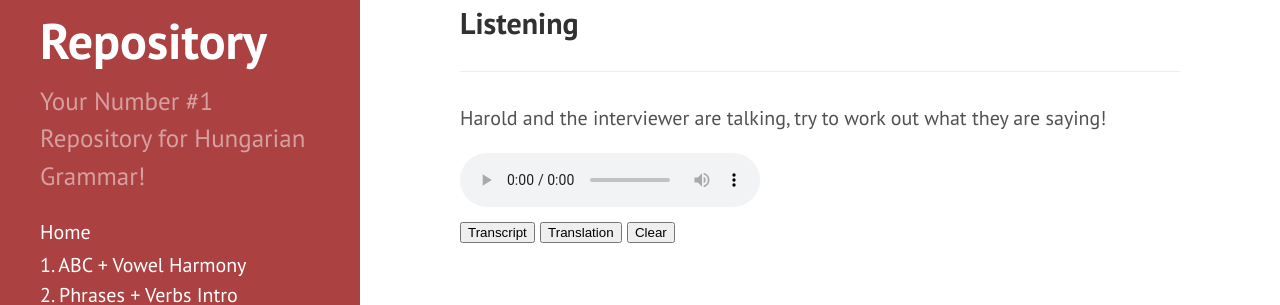
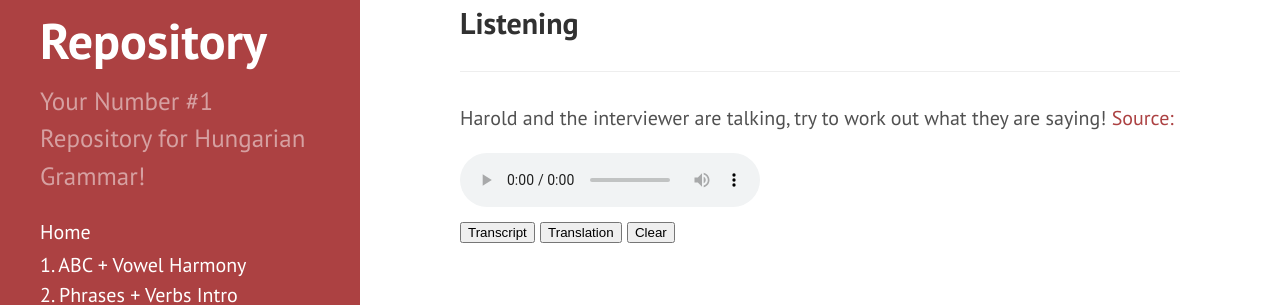
Before and after one commit to Magyartanulas/magyartanulas.github.io, a Jekyll site: the page built from definite_indefinite.md, in a window 1280 px wide and 900 px high, scrolled down 4053 px. Shown: the part 155-460 px from the top of the window. Built offline with Jekyll 4.4.1, drawn with Linux system fonts in a browser that asks for light colours; comment, search, counter and statistics services are not loaded.

Commit message:
Update definite_indefinite.md

```diff
--- a/definite_indefinite.md
+++ b/definite_indefinite.md
@@ -102,7 +102,7 @@ If there is an object in the sentence, then the definite conjugation is used whe
 ## Listening
 ---
 
-Harold and the interviewer are talking, try to work out what they are saying!
+Harold and the interviewer are talking, try to work out what they are saying! [Source:](https://www.youtube.com/watch?v=agYIUXymVAw)
 
 <audio controls><source src="https://magyartanulas.github.io/public/tej.mp3" type="audio/mpeg">Your browser does not support the audio element.</audio>
 
```
